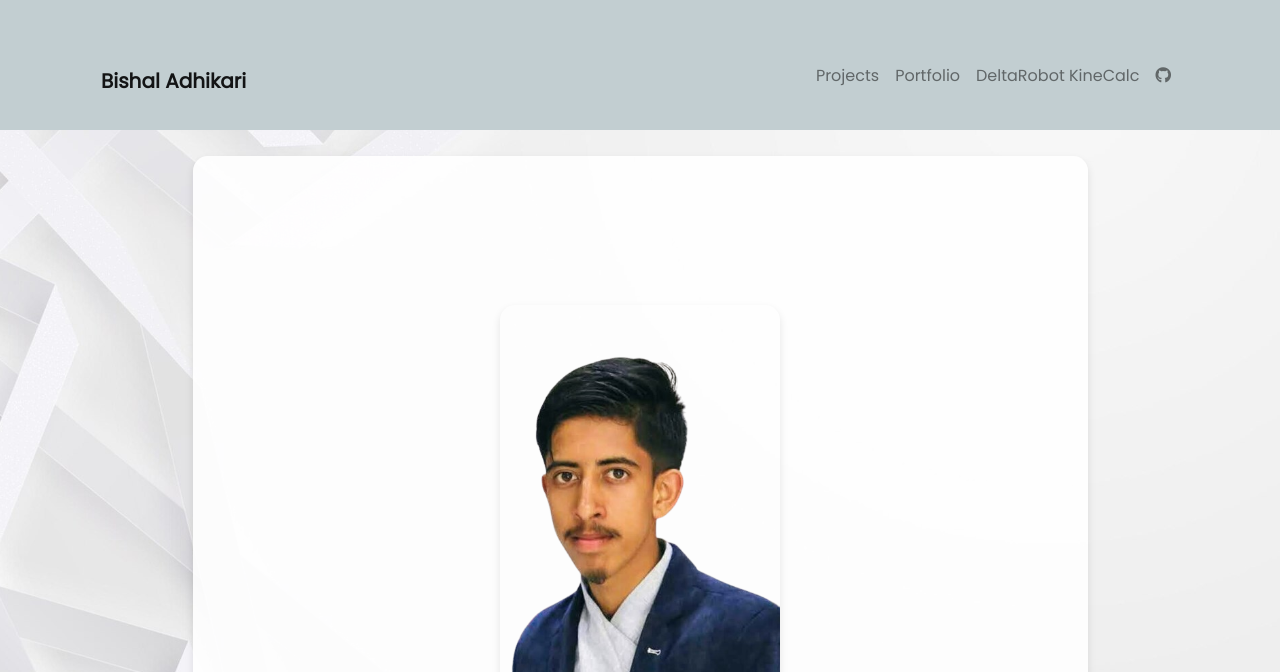
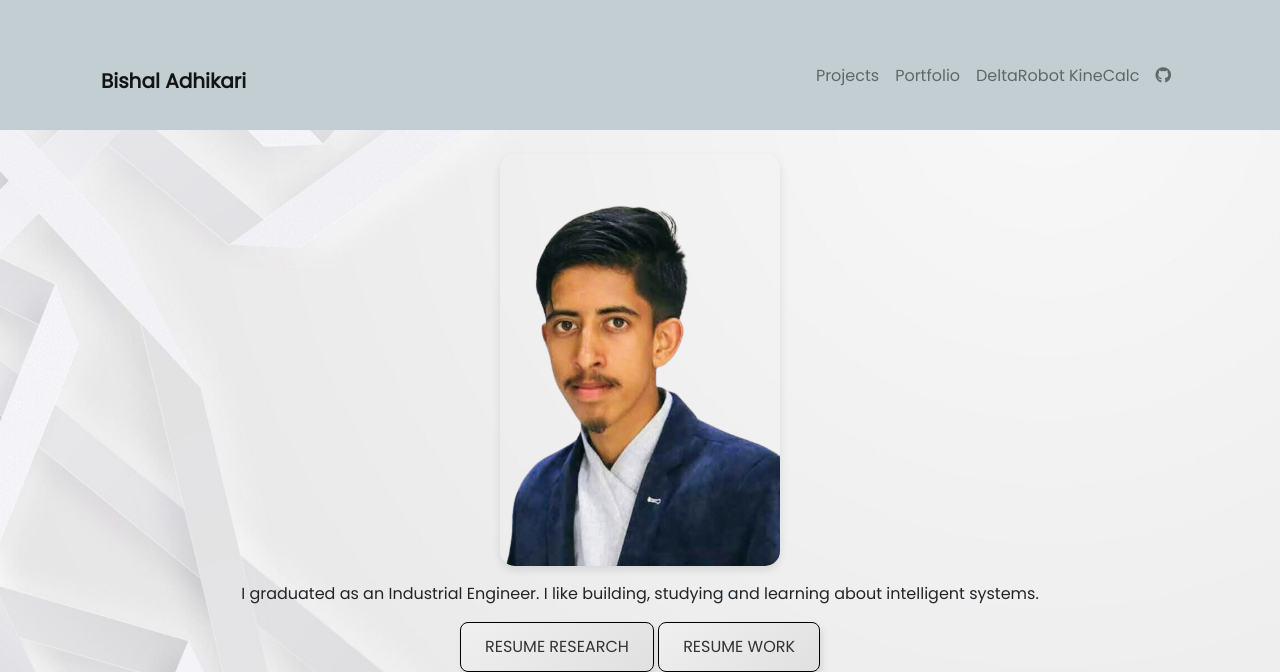
Before and after one commit to WinnerBishal/myportfolio, a Jekyll site: the page built from index.html, in a window 1280 px wide. Shown: the top 672 px of the page. Built offline with Jekyll 4.4.1, drawn with Linux system fonts in a browser that asks for light colours; nearby versions of some CDN libraries; grey boxes are pictures that could not be loaded.

Commit message:
added extra button

```diff
--- a/_includes/about.html
+++ b/_includes/about.html
@@ -1,11 +1,11 @@
-<div class="center-text floating-rectangle">
+<div class="center-text bg-delta-img">
 
   <img src="/assets/images/propic.png" alt="Description of the image" style="max-width: 604px; height: 412px; border-radius: 15px; box-shadow: 0 4px 8px rgba(0, 0, 0, 0.1);">
 
   <p>I graduated as an Industrial Engineer. I like building, studying and learning about intelligent systems.</p>
 
   <button onclick="openPDF()" class="styled-button">
-      RESUME
+      RESUME RESEARCH
   </button>
 
   <script>
@@ -13,6 +13,16 @@
           window.open('/assets/resume.pdf', '_blank');
       }
   </script>
+
+<button onclick="openPDF()" class="styled-button">
+    RESUME WORK
+</button>
+
+<script>
+    function openPDF() {
+        window.open('/assets/work_resume.pdf', '_blank');
+    }
+</script>
 
 </div>
 
```
